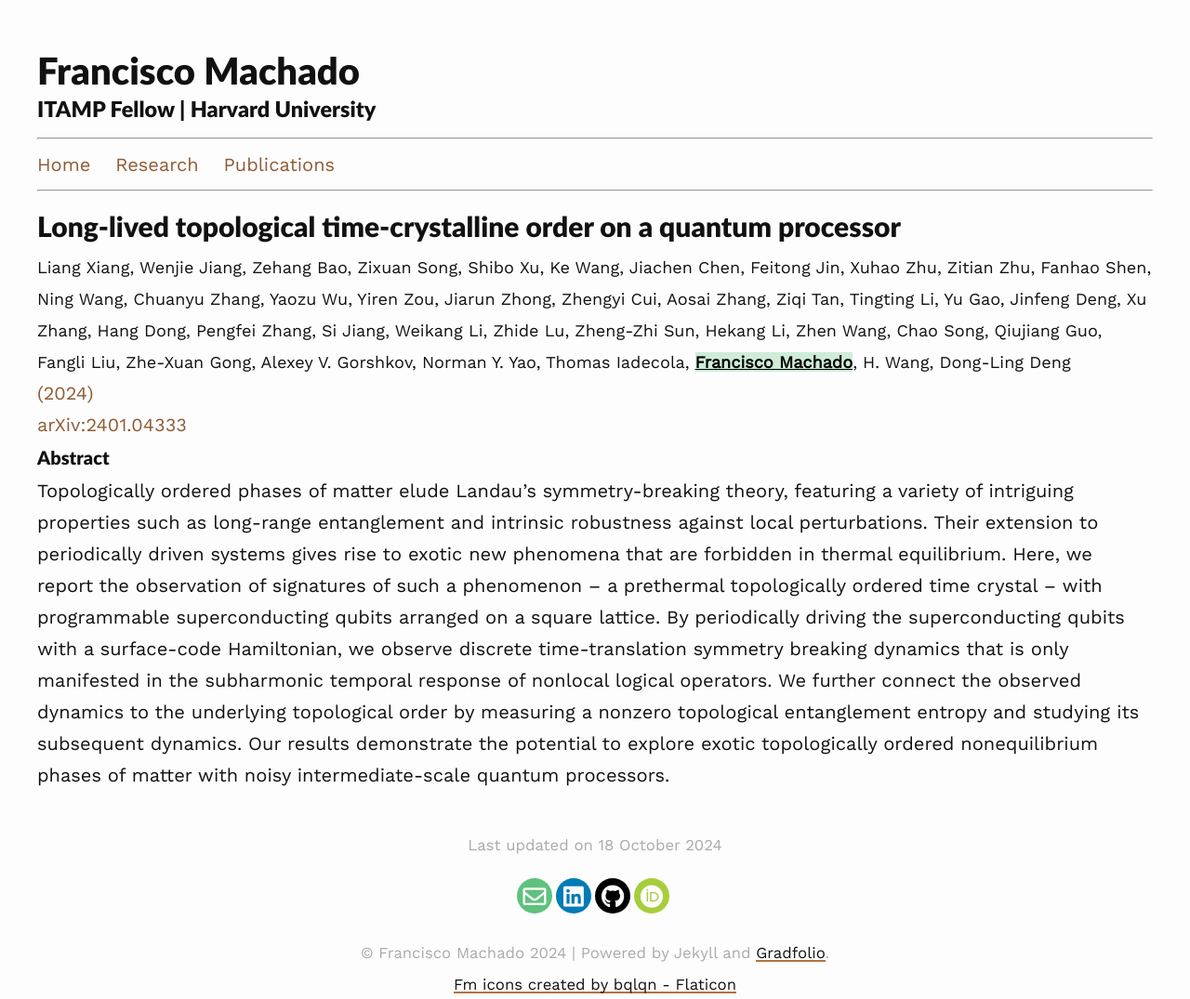
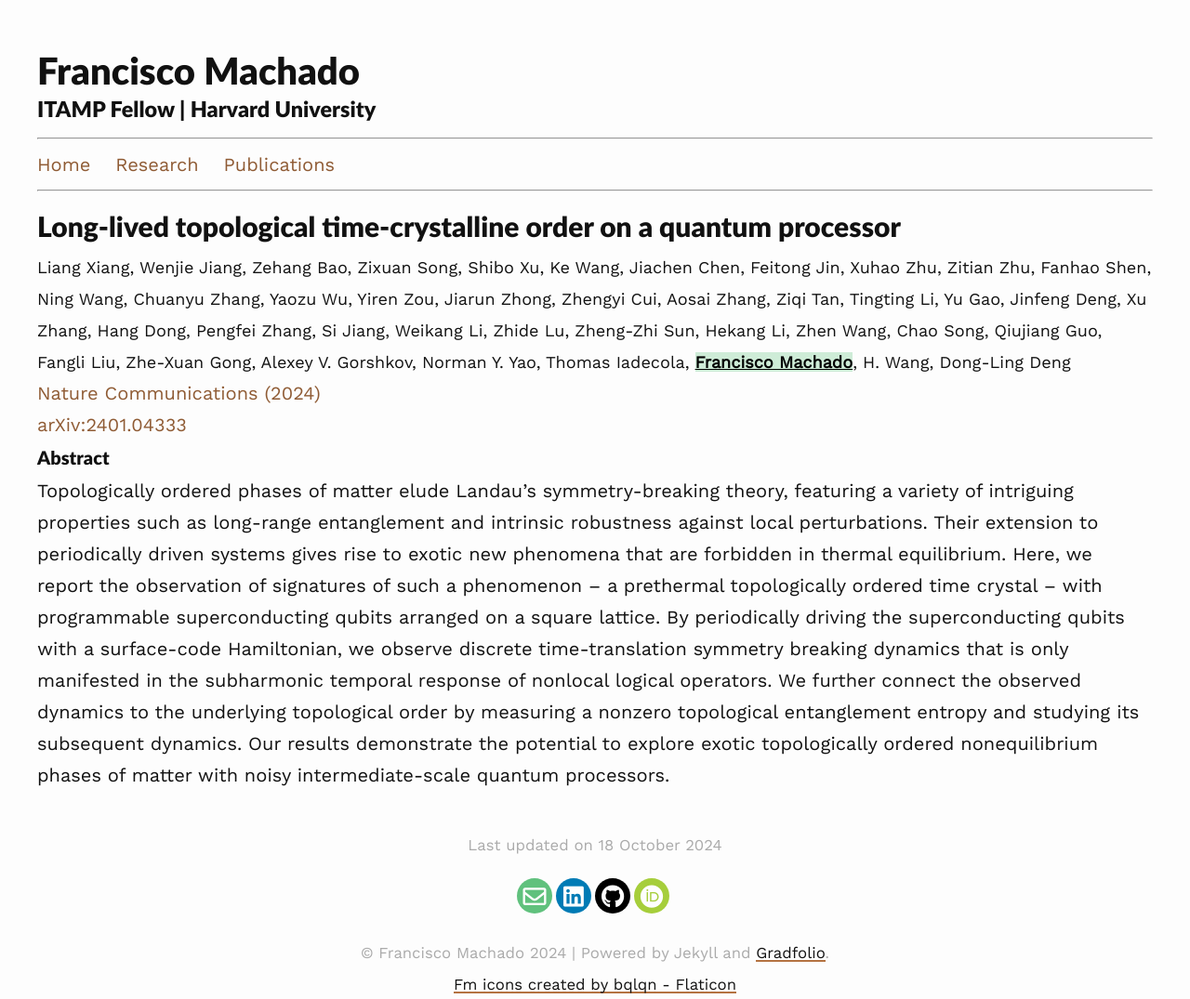
Before and after one commit to flmachado/flmachado.github.io, a Jekyll site: the page built from _publications/2401.04333.md, in a window 1280 px wide. Shown: the whole page at 93% size. Built offline with Jekyll 4.4.1, drawn with Linux system fonts in a browser that asks for light colours; nearby versions of some CDN libraries.

Commit message:
Added Nature Comm

```diff
--- a/_publications/2401.04333.md
+++ b/_publications/2401.04333.md
@@ -1,12 +1,12 @@
 ---
 layout: publication
-peerReview : false
+peerReview : true
 title : "Long-lived topological time-crystalline order on a quantum processor"
 authors : Liang Xiang, Wenjie Jiang, Zehang Bao, Zixuan Song, Shibo Xu, Ke Wang, Jiachen Chen, Feitong Jin, Xuhao Zhu, Zitian Zhu, Fanhao Shen, Ning Wang, Chuanyu Zhang, Yaozu Wu, Yiren Zou, Jiarun Zhong, Zhengyi Cui, Aosai Zhang, Ziqi Tan, Tingting Li, Yu Gao, Jinfeng Deng, Xu Zhang, Hang Dong, Pengfei Zhang, Si Jiang, Weikang Li, Zhide Lu, Zheng-Zhi Sun, Hekang Li, Zhen Wang, Chao Song, Qiujiang Guo, Fangli Liu, Zhe-Xuan Gong, Alexey V. Gorshkov, Norman Y. Yao, Thomas Iadecola, <mark><u><strong>Francisco Machado</strong></u></mark>, H. Wang, Dong-Ling Deng
 arXivId : arXiv:2401.04333
 arXivLink : https://arxiv.org/abs/2401.04333
-pubName : ""
-pubLink : ""
+pubName : "Nature Communications"
+pubLink : "https://www.nature.com/articles/s41467-024-53077-9"
 pubYear : 2024
 date : 2024-02-18
 ---
```
Also changed, not shown: 1 other file.
